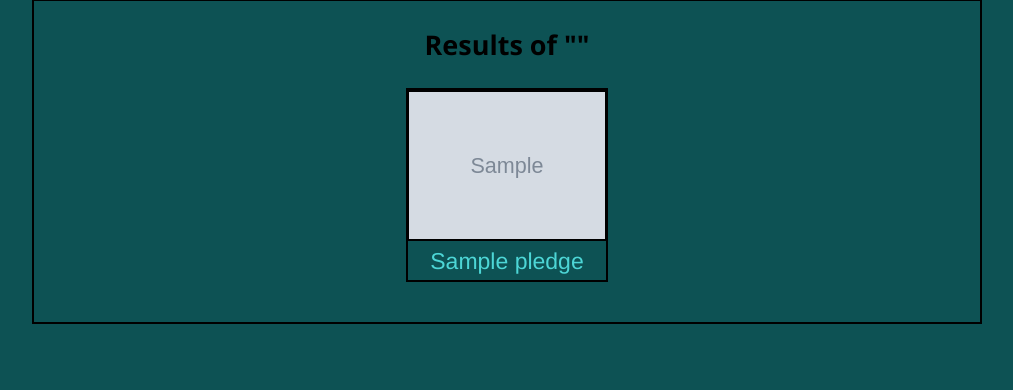
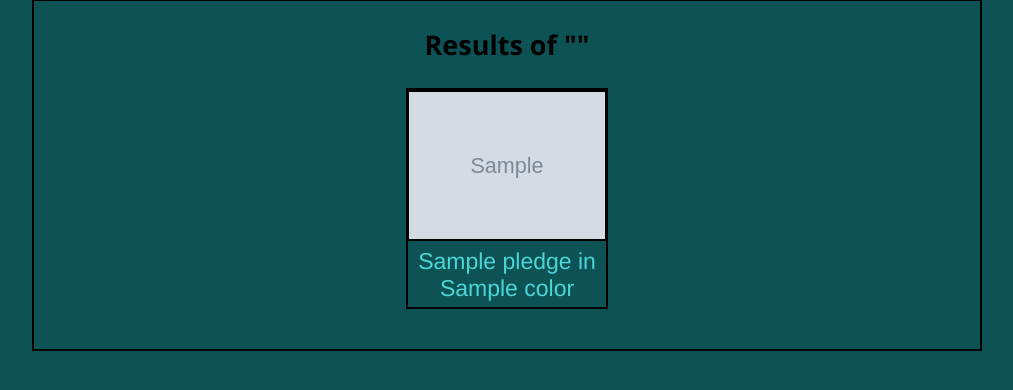
Before and after one commit to LuisJZ2004/clothestore, a Django app: template clothestore/search/templates/search/search.html in a window 1280 px wide. Shown: the part 107-497 px from the top of the page, without its empty margins (133-1146 px from the left). Run offline with Django 4.2, Linux system fonts and the light colour scheme; the template is opened without the code that fills it: most values are stand-ins (such as "Sample title", 1, 10 or a date in 2020); grey boxes marked "Sample" are stand-in pictures.

Commit message:
search sorted by views number

```diff
--- a/clothestore/clothes/models.py
+++ b/clothestore/clothes/models.py
@@ -67,6 +67,8 @@ class PledgeColorSet(models.Model):
     def __str__(self) -> str:
         return f" '{self.pledge.name}' in color '{self.color.name}' "
 
+    def get_views(self):
+        return len(self.pledgecolorsetvisualisation_set.all())
 
 class Size(models.Model):
     """
--- a/clothestore/search/templates/search/search.html
+++ b/clothestore/search/templates/search/search.html
@@ -17,7 +17,7 @@
                             <img src="{{ set.image.url }}" width="200px">
                         </a>
                         <a class="name" href="{% url 'clothes:pledge_path' set.pledge.pk %}?color={{ set.color.slug }}">
-                            {{set.pledge.name}}
+                            {{set.pledge.name}} in {{set.color.name}}
                         </a>
                     </div>
                 {% endfor %}
--- a/clothestore/search/views.py
+++ b/clothestore/search/views.py
@@ -15,6 +15,7 @@ def search_object_view(request):
             Q(color__name__icontains = search) |
             Q(pledge__brand__name__icontains = search)
         ).distinct()
+        pledges = sorted(pledges, key=lambda t: t.get_views())[::-1]
     else:
         return redirect(to="home:home_page")
 
```
